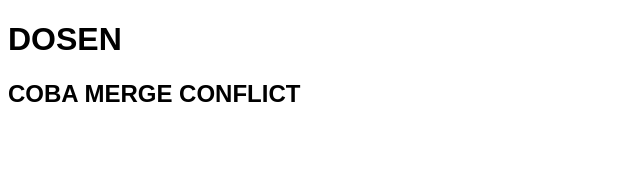
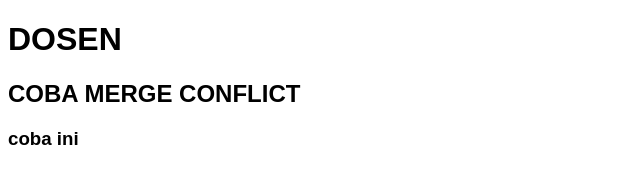
Before and after one commit to mirthaainiparadista/first, a plain HTML site: page dosen.html in a window 1280 px wide. Shown: the whole page, without its empty margins (0-640 px from the left). Drawn offline with Linux system fonts and the light colour scheme.

Commit message:
Update dosen.html

```diff
--- a/dosen.html
+++ b/dosen.html
@@ -9,5 +9,6 @@
 <body>
     <h1>DOSEN</h1>
     <h2>COBA MERGE CONFLICT</h2>
+    <h3>coba ini</h3>
 </body>
 </html>
```
